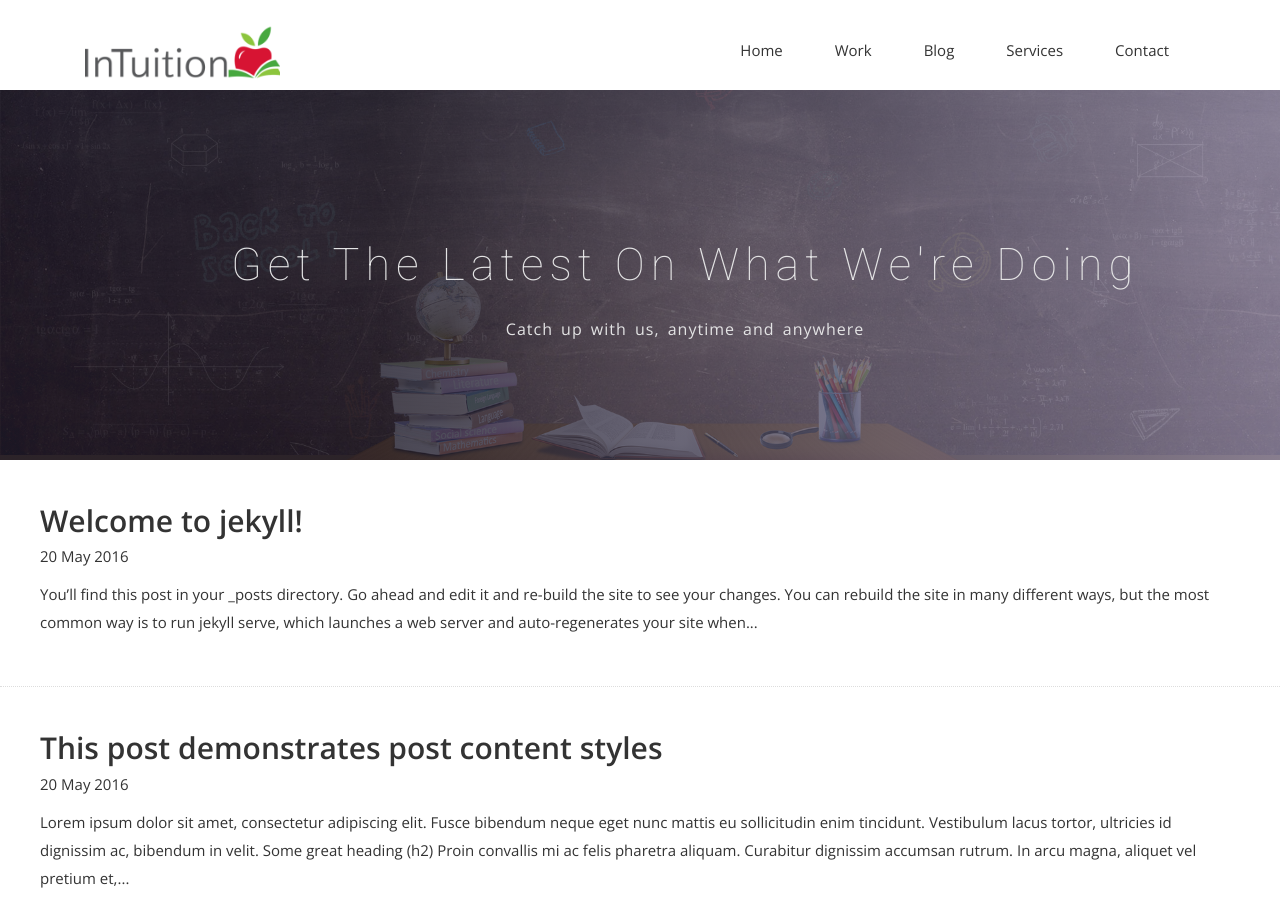
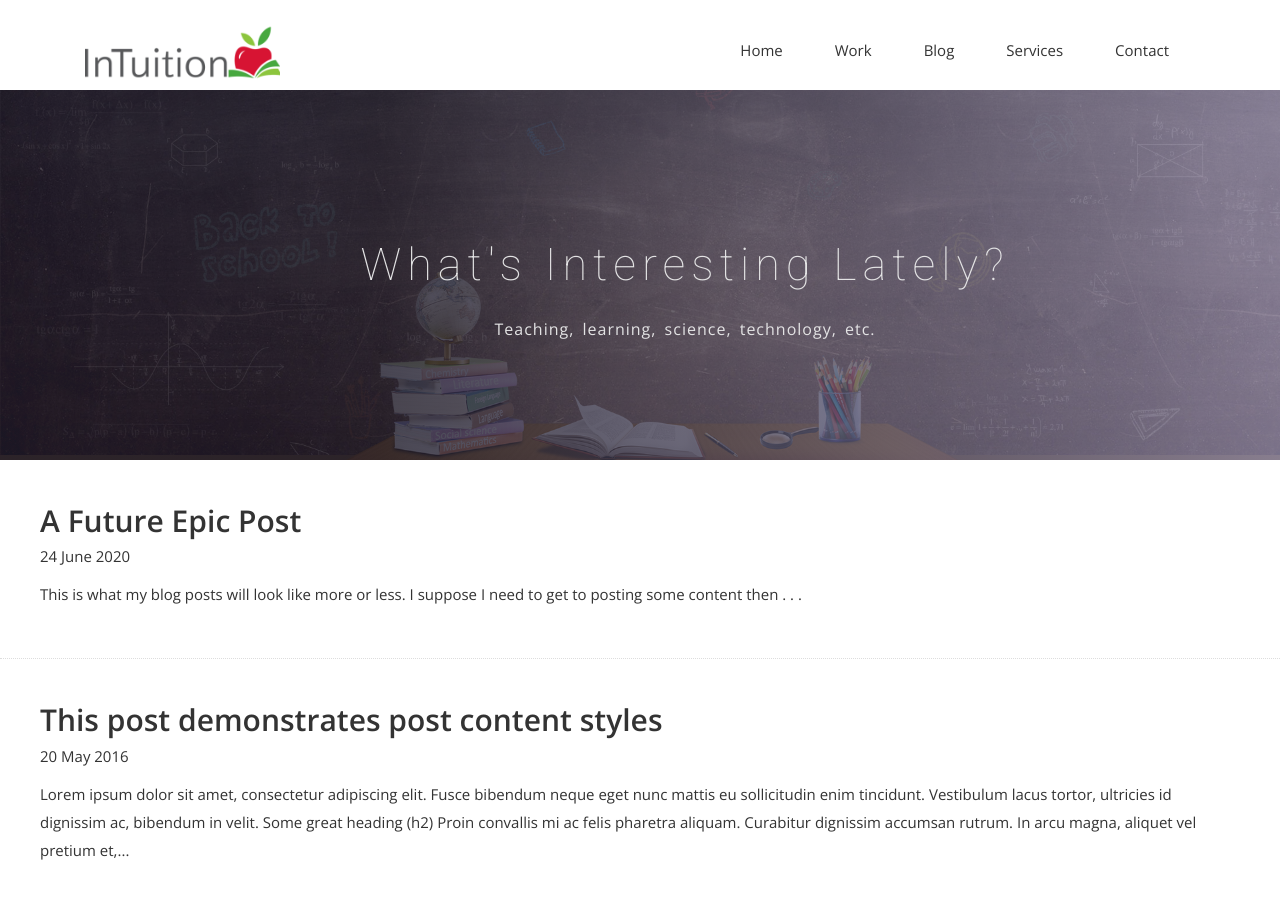
Before and after one commit to jahkobian/jahkobian.github.io, a Jekyll site: the page built from blog.html, in a window 1280 px wide and 900 px high. Built offline with Jekyll 4.4.1, drawn with Linux system fonts in a browser that asks for light colours; nearby versions of some CDN libraries; some web fonts are replaced.

Commit message:
blog updates

```diff
--- a/_posts/2016-05-20-welcome-to-jekyll.md
+++ /dev/null
@@ -1,26 +0,0 @@
----
-layout: post
-title: Welcome to jekyll!
-subtitle: Jekyll is a blog-aware, static site generator in Ruby https://jekyllrb.com
-date: 2016-05-20 21:11:27
-author: jekyll
----
-You’ll find this post in your `_posts` directory. Go ahead and edit it and re-build the site to see your changes. You can rebuild the site in many different ways, but the most common way is to run `jekyll serve`, which launches a web server and auto-regenerates your site when a file is updated.
-
-To add new posts, simply add a file in the `_posts` directory that follows the convention `YYYY-MM-DD-name-of-post.ext` and includes the necessary front matter. Take a look at the source for this post to get an idea about how it works.
-
-Jekyll also offers powerful support for code snippets:
-
-{% highlight ruby %}
-def print_hi(name)
-  puts "Hi, #{name}"
-end
-print_hi('Tom')
-#=> prints 'Hi, Tom' to STDOUT.
-{% endhighlight %}
-
-Check out the [Jekyll docs][jekyll-docs] for more info on how to get the most out of Jekyll. File all bugs/feature requests at [Jekyll’s GitHub repo][jekyll-gh]. If you have questions, you can ask them on [Jekyll Talk][jekyll-talk].
-
-[jekyll-docs]: http://jekyllrb.com/docs/home
-[jekyll-gh]:   https://github.com/jekyll/jekyll
-[jekyll-talk]: https://talk.jekyllrb.com/
--- /dev/null
+++ b/_posts/2020-06-24-a-future-epic-post.md
@@ -0,0 +1,9 @@
+---
+layout: post
+title: A Future Epic Post
+subtitle: Something Incredible
+date: 2020-06-24 15:50:00
+author: Jacob Breman
+meta: "STEM"
+---
+This is what my blog posts will look like more or less.  I suppose I need to get to posting some content then . . .
--- a/blog.html
+++ b/blog.html
@@ -9,8 +9,8 @@ permalink: /blog/
     <div class="row">
       <div class="col-md-12">
         <div class="block">
-          <h1>Get the latest on what we're doing</h1>
-          <p>Catch up with us, anytime and anywhere</p>
+          <h1>What's Interesting Lately?</h1>
+          <p>Teaching, learning, science, technology, etc.</p>
         </div>
       </div>
     </div>
```
